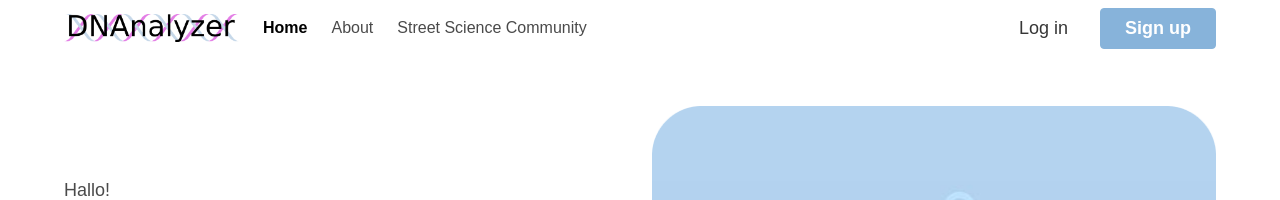
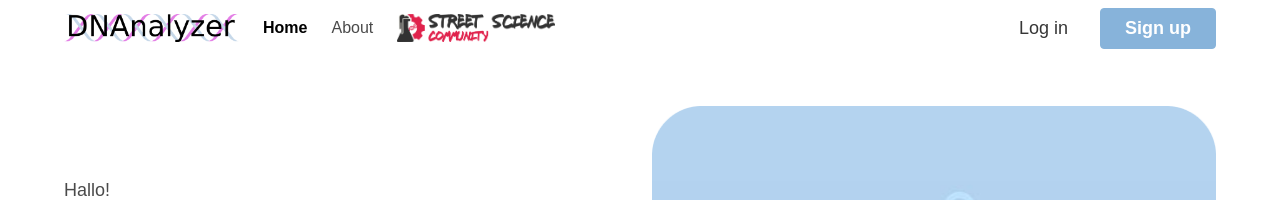
Before and after one commit to StreetScienceCommunity/DNAnalyzer, a Jekyll site: the page built from index.md, in a window 1280 px wide. Shown: the top 200 px of the page. Built offline with Jekyll 4.4.1, drawn with Linux system fonts in a browser that asks for light colours; nearby versions of some CDN libraries.

Commit message:
Change street science community logo from text to png.

```diff
--- a/_includes/default-header.html
+++ b/_includes/default-header.html
@@ -21,7 +21,7 @@
               About
           </a>
           <a class="navbar-item" href="https://streetscience.community/">
-              Street Science Community
+              <img src="{{ site.baseurl }}/images/logo_streetscience.png" alt="Street Science Community">
           </a>
       </div>
 
```
